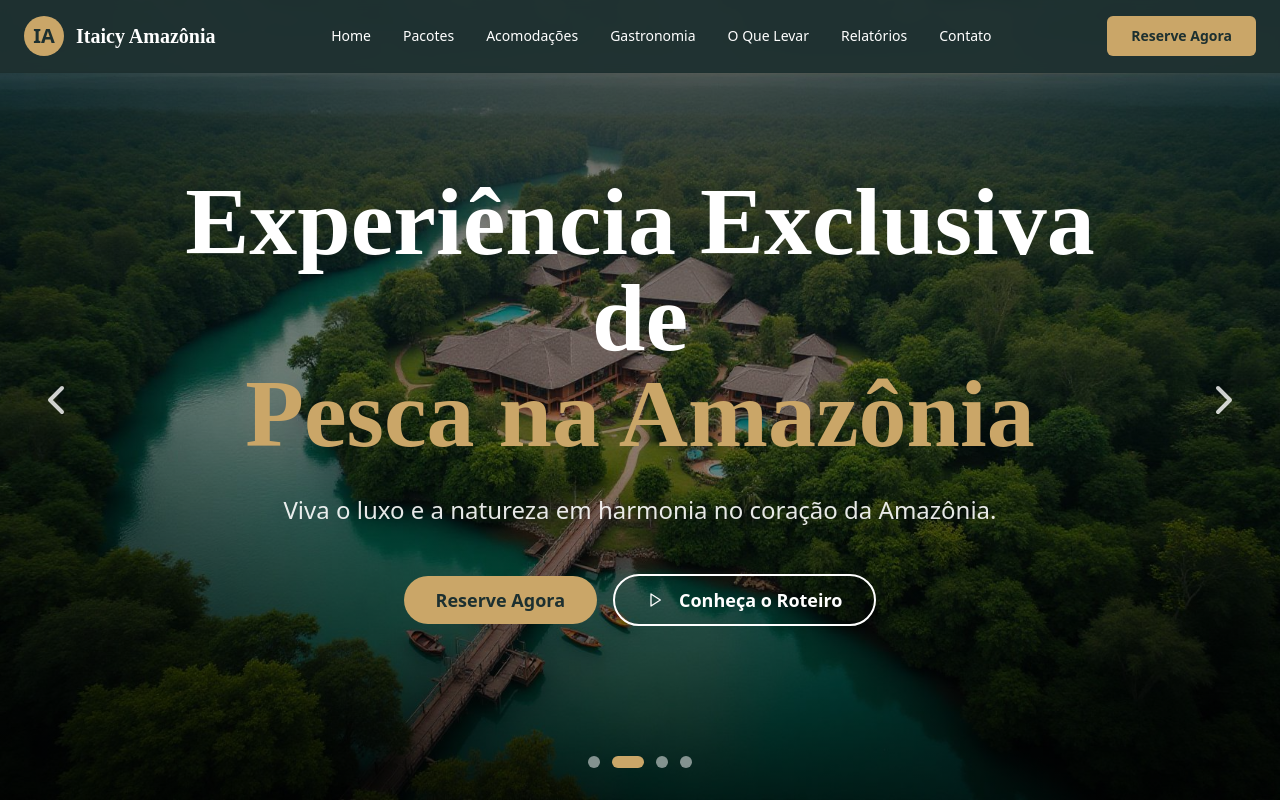
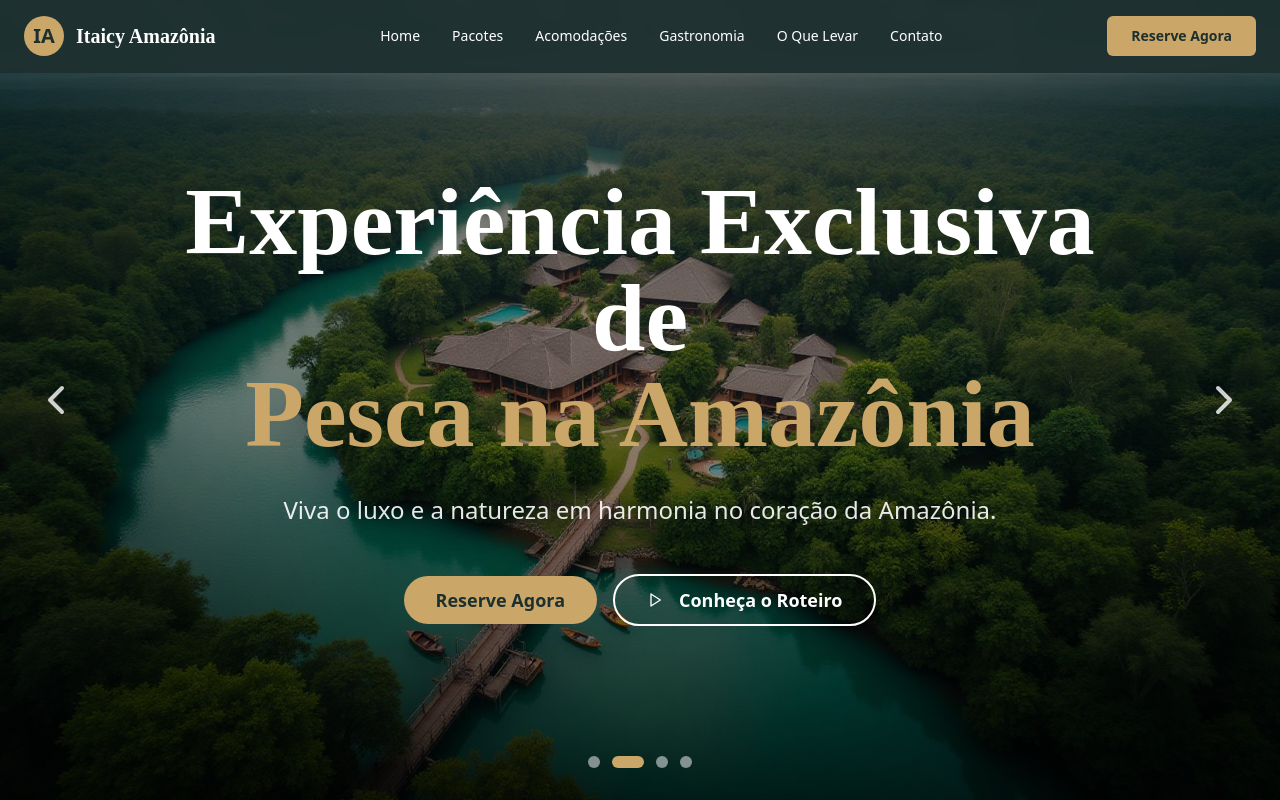
Before and after one commit to NEWEDU041/itacyamazonia-de8062f9, a React (Vite) app: page / in a window 1280 px wide. Shown: the top 800 px of the page. Built offline with nearby package versions, Linux system fonts and the light colour scheme; the HTML template or start-up script is replaced by a standard one.

Commit message:
Remove navigation link

```diff
--- a/src/components/Navigation.tsx
+++ b/src/components/Navigation.tsx
@@ -13,7 +13,6 @@ const Navigation = () => {
     { label: "Acomodações", path: "/acomodacoes" },
     { label: "Gastronomia", path: "/gastronomia" },
     { label: "O Que Levar", path: "/o-que-levar" },
-    { label: "Relatórios", path: "#relatorios" },
     { label: "Contato", path: "#contato" }
   ];
 
```
